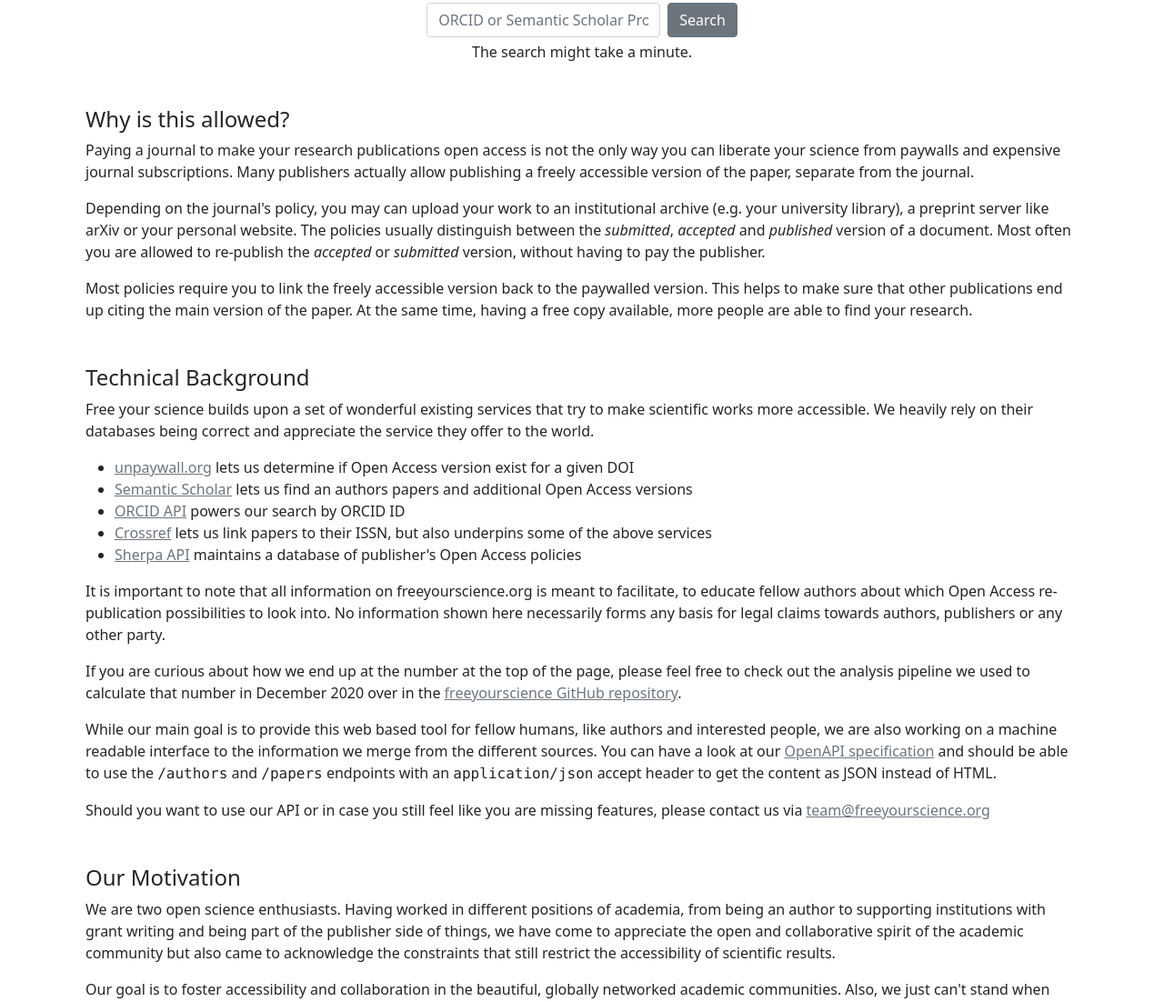
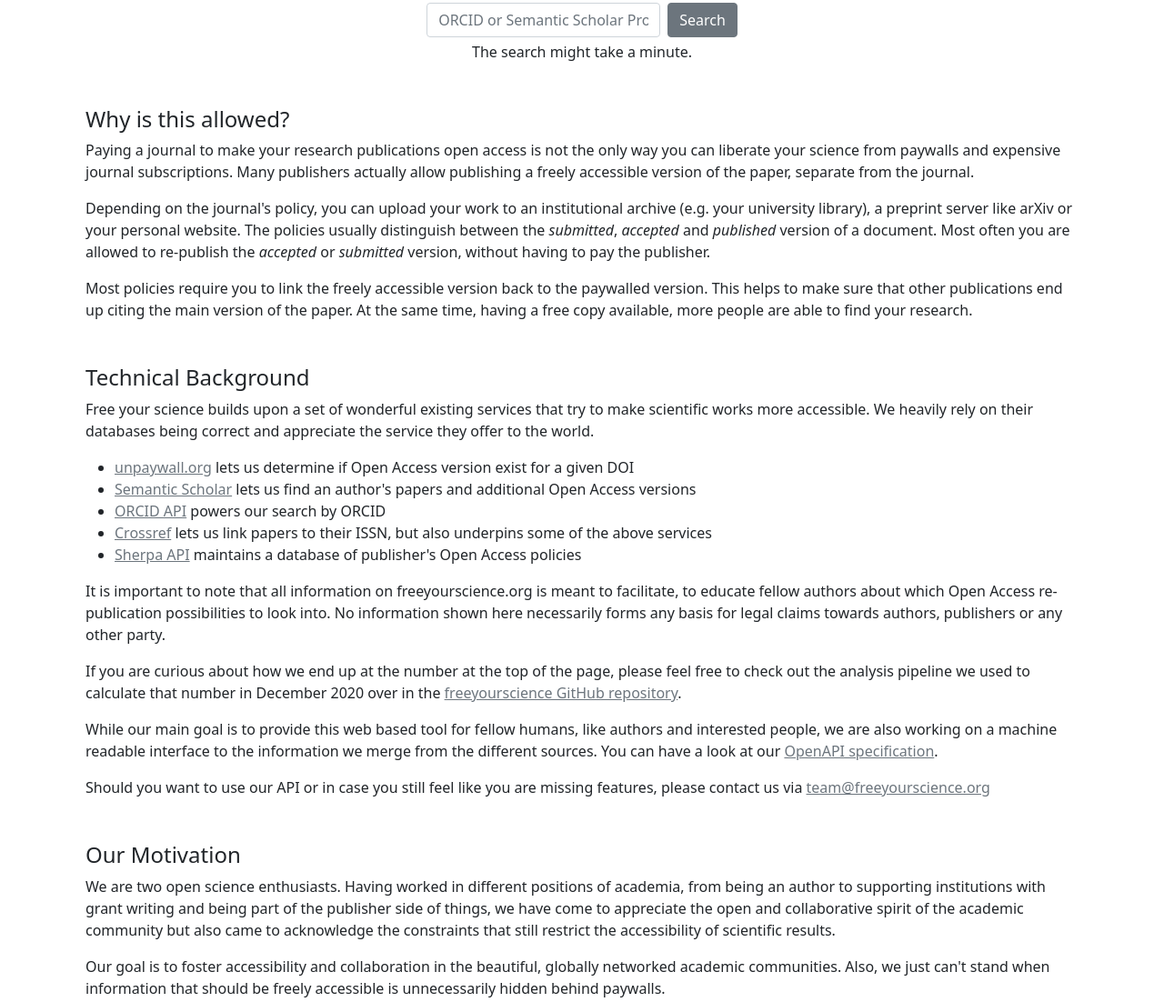
Before and after one commit to freeyourscience/freeyourscience, a FastAPI app: page / in a window 1280 px wide. Shown: the part 369-1471 px from the top of the page at 91% size. Run offline with FastAPI, Linux system fonts and the light colour scheme.

Commit message:
fix typos and outdated information on landing page

```diff
--- a/fyscience/templates/landing_page.html
+++ b/fyscience/templates/landing_page.html
@@ -55,7 +55,7 @@
 				Many publishers actually allow publishing a freely accessible version of the paper, separate from the journal.
 			</p>
 			<p>
-				Depending on the journal's policy, you may can upload your work to an institutional archive (e.g. your university library), a preprint server like arXiv or your personal website.
+				Depending on the journal's policy, you can upload your work to an institutional archive (e.g. your university library), a preprint server like arXiv or your personal website.
 				The policies usually distinguish between the <em>submitted</em>, <em>accepted</em> and <em>published</em> version of a document.
 				Most often you are allowed to re-publish the <em>accepted</em> or <em>submitted</em> version, without having to pay the publisher.
 			</p>
@@ -87,10 +87,10 @@
 					<a href="https://unpaywall.org/" target="_blank" class="link-secondary">unpaywall.org</a> lets us determine if Open Access version exist for a given DOI
 				</li>
 				<li>
-					<a href="https://www.semanticscholar.org/" target="_blank" class="link-secondary">Semantic Scholar</a> lets us find an authors papers and additional Open Access versions
+					<a href="https://www.semanticscholar.org/" target="_blank" class="link-secondary">Semantic Scholar</a> lets us find an author's papers and additional Open Access versions
 				</li>
 				<li>
-					<a href="https://members.orcid.org/api" target="_blank" class="link-secondary">ORCID API</a> powers our search by ORCID ID
+					<a href="https://members.orcid.org/api" target="_blank" class="link-secondary">ORCID API</a> powers our search by ORCID
 				</li>
 				<li>
 					<a href="https://www.crossref.org/" target="_blank" class="link-secondary">Crossref</a> lets us link papers to their ISSN, but also underpins some of the above services
@@ -113,12 +113,7 @@
 				While our main goal is to provide this web based tool for fellow humans, like authors and interested
 				people, we are also working on a machine readable interface to the information we merge from the
 				different sources.
-				You can have a look at our <a href="/docs" class="link-secondary">OpenAPI specification</a> and should
-				be able to use the
-				<span class="font-monospace">/authors</span> and
-				<span class="font-monospace">/papers</span> endpoints with an
-				<span class="font-monospace">application/json</span> accept header to get the content as JSON instead of
-				HTML.
+				You can have a look at our <a href="/docs" class="link-secondary">OpenAPI specification</a>.
 			</p>
 			<p>
 				Should you want to use our API or in case you still feel like you are missing features, please contact
```
